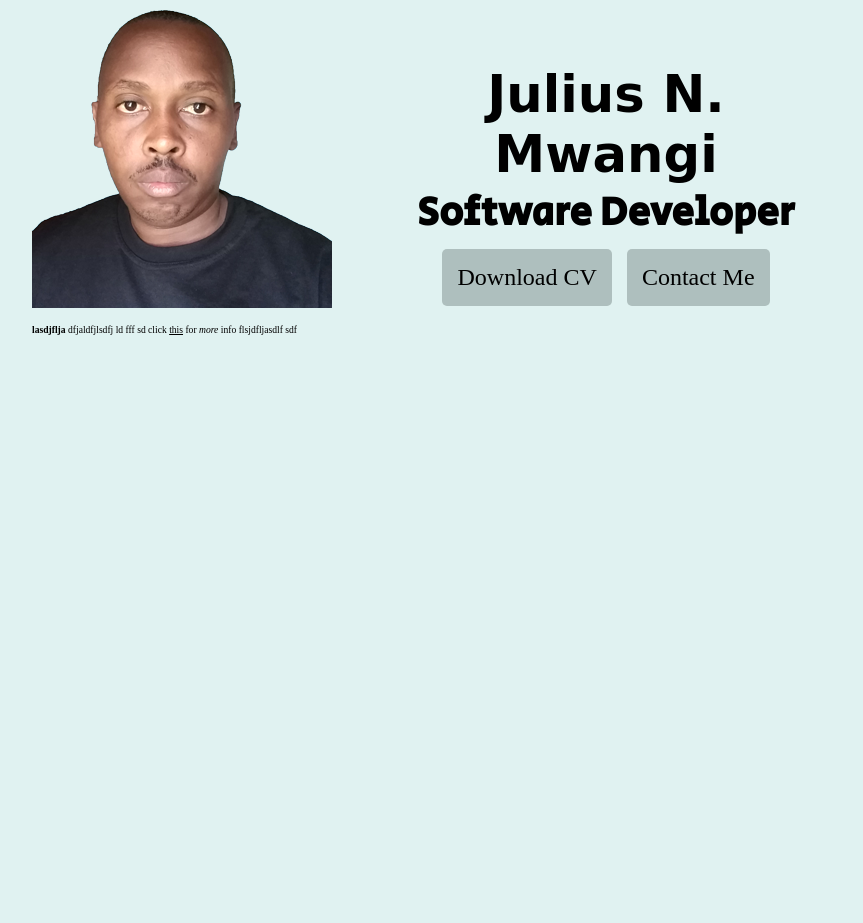
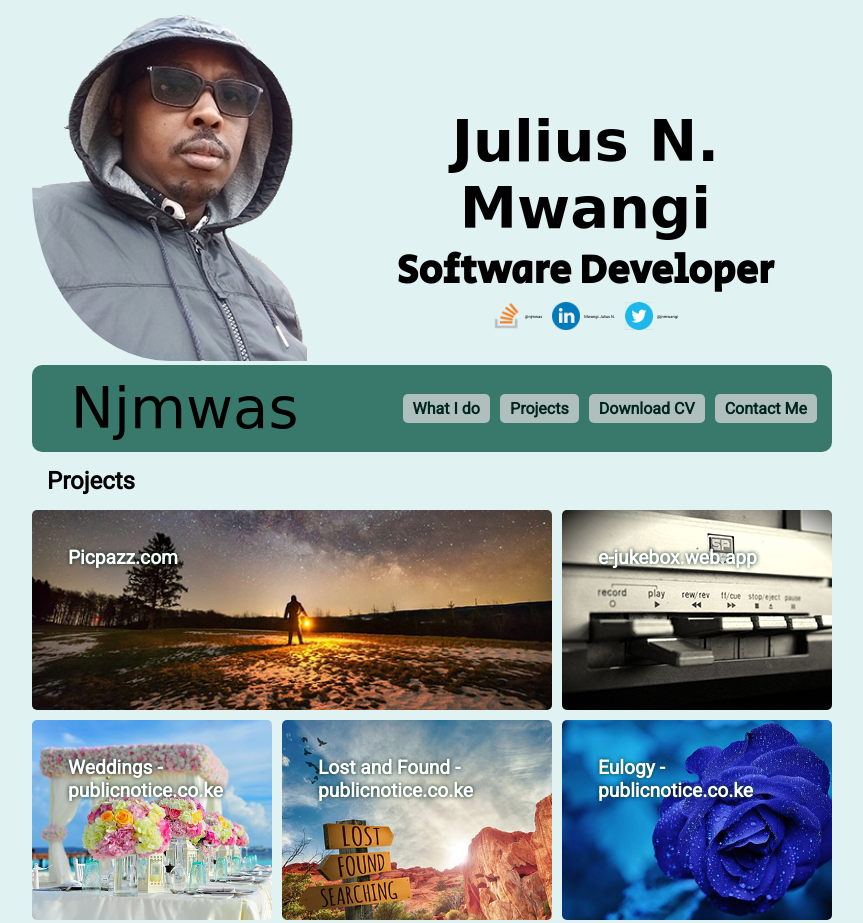
Before and after one commit to jnmwangi/demo-portfolio, a plain HTML site: page index.html in a window 1280 px wide. Shown: the top 923 px of the page, without its empty margins (208-1071 px from the left). Before the commit the page ends 800 px from the top, so only its background shows below. Drawn offline with Linux system fonts and the light colour scheme; a web font is replaced by a local one.

Commit message:
Included portfolio projects

```diff
--- a/css/style.css
+++ b/css/style.css
@@ -1,12 +1,15 @@
-
+*{
+    box-sizing: border-box;
+}
 
 body{
     background-color: rgb(224 242 241);
     color: black;
     font-size: 16px;
+    font-family: 'Roboto', sans-serif;
 }
 
-h1, h2{
+h1, h2, h3, h4, h5, h6{
     margin: 0;
 }
 
@@ -14,24 +17,56 @@ a{
     color: black;
 }
 
-section{
+section, nav{
     max-width: 800px;
     margin-left: auto;
     margin-right: auto;
     /* border: 1px green solid; */
 }
 
+.section-title{
+    margin: 0.625em 0 0.625em 0.625em;
+}
+
+nav, nav ul{
+    display: flex;
+    align-items: center;
+}
+
+nav{
+    background-color: #39796B;
+    padding: 0.625em;
+    border-radius: 10px;
+    position: sticky;
+    top: 0;
+}
+
+nav ul{
+    margin: 0 0 0 auto;
+    list-style: none;
+    justify-content: center;
+}
+
+nav li{
+    padding: 0;
+    margin: 0;
+}
+
+.brand{
+    padding-left: 0.5em;
+}
+
 #portfolio-summery{
     display: flex;
-    font-size: 24px;
 }
+
  p{
     font-size: 0.6em;
  }
 
-#name{
-    font-family: 'Calligraffitti', cursive;
-    font-size: 3.2rem;
+#name, .brand{
+    font-family: 'Bilbo Swash Caps', cursive;
+    font-size: 3.6rem;
 }
 
 #jd{
@@ -46,20 +81,115 @@ section{
 #portfolio-summery > div:last-child{
     flex-grow: 1;
     align-self: flex-end;
-    padding-left: 2em;
+    padding: 0 0 2em 2em;
     text-align: center;
+}
+
+#portfolio-image{
+    width: 100%;
+    border-radius: 0 0 0 50%;
 }
 
 .anchor-button{
     display: block;
     background-color: #AEBFBE;
     border-radius: 5px;
-    padding: 0.625em;
+    padding: 0.315em 0.625em;
     text-decoration: none;
     margin: 0.315em;
+    color: #00251A;
+    font-weight: bold;
 }
 
 .button-container{
     display: flex;
     justify-content: center;
 }
+
+.social-icon-container{
+    display: flex;
+    justify-content: center;
+}
+
+.social-icon-container a{
+    display: flex;
+    margin: 0.625em;
+    color: black;
+    text-decoration: none;
+    align-items: center;
+    font-size: 0.25em;
+    padding: 0 0.625em;
+}
+
+.social-icon-container img{
+    margin-right: 1em;
+}
+
+#projects-grid{
+    display: grid;
+    grid-template-columns: 30% calc(35% - 0.625em) calc(35% - 0.625em);
+    gap: 0.625em;
+}
+
+#projects-grid > div{
+    background-size: cover;
+    border-radius: 5px;
+    color: white;
+    text-shadow: 0 0 4px #00251A;
+    font-size: 1.8rem;
+}
+
+#projects-grid h3{
+    font-size: 1.2rem;
+}
+
+#projects-grid a{
+    color: white;
+    text-decoration: none;
+    background-color: none !important;
+}
+
+#projects-grid > div p{
+    display: none;
+}
+
+#projects-grid > div > div{
+    padding: 1.25em;
+    height: 200px;
+}
+
+#projects-grid > div:hover > div{
+    background-color: rgba(255 255 255 / .7);
+    color: black;
+    text-shadow: none;
+}
+
+#projects-grid > div:hover p{
+    display: block;
+}
+
+#projects-grid > div:hover a{
+    color: black;
+    text-shadow: none;
+}
+
+#project-picpazz{
+    background: url(../images/projects/picpazz.png) center bottom;
+    grid-column: 1 / span 2;
+}
+
+#project-e-jukebox{
+    background: url(../images/projects/e-juke-box.png);
+}
+
+#project-weddings{
+    background: url(../images/projects/public-notice-weddings.png);
+}
+
+#project-lostnfound{
+    background: url(../images/projects/public-notice-lostfound.png);
+}
+
+#project-eulogy{
+    background: url(../images/projects/public-notice-eulogy.png);
+}
--- a/index.html
+++ b/index.html
@@ -1,5 +1,6 @@
 <!DOCTYPE html>
 <html lang="en">
+
 <head>
     <meta charset="UTF-8">
     <meta http-equiv="X-UA-Compatible" content="IE=edge">
@@ -9,34 +10,89 @@
 
     <link rel="preconnect" href="https://fonts.googleapis.com">
     <link rel="preconnect" href="https://fonts.gstatic.com" crossorigin>
-    <link href="https://fonts.googleapis.com/css2?family=Bilbo+Swash+Caps&family=Calligraffitti&family=Open+Sans:wght@300&family=Roboto&family=Secular+One&display=swap" rel="stylesheet">
+    <link
+        href="https://fonts.googleapis.com/css2?family=Bilbo+Swash+Caps&family=Calligraffitti&family=Open+Sans:wght@300&family=Roboto&family=Secular+One&display=swap"
+        rel="stylesheet">
 
     <title>Document</title>
 </head>
+
 <body>
 
     <section id="portfolio-summery">
 
         <div>
             <!-- First coloumn -->
-            <img id="portfolio-image" src="./images/passport-photo.png" />
+            <img id="portfolio-image" src="./images/dev-me.png" />
         </div>
 
         <div>
             <!-- Second coloumn -->
             <h1 id="name" title="Julius N. Mwangi">Julius N. Mwangi</h1>
             <h2 id="jd" title="Software Developer">Software Developer</h2>
-            <div class="button-container">
-                <a href="" class="anchor-button">Download CV</a>
-                <a href="" class="anchor-button">Contact Me</a>
+            <div class="social-icon-container">
+                <a href=""><img src="./images/icons/stack-overflow.png" width="28" /> @njmwas</a>
+                <a href=""><img src="./images/icons/linkedin.png" width="28" />Mwangi Julius N.</a>
+                <a href=""><img src="./images/icons/twitter.png" width="28" /> @jnmwangi</a>
             </div>
         </div>
 
     </section>
 
+    <nav>
+        <span class="brand">Njmwas</span>
+        <ul>
+            <li><a href="" class="anchor-button">What I do</a></li>
+            <li><a href="" class="anchor-button">Projects</a></li>
+            <li><a href="" class="anchor-button">Download CV</a></li>
+            <li><a href="" class="anchor-button">Contact Me</a></li>
+        </ul>
+    </nav>
+
     <section id="projects">
-        <p> <strong>lasdjflja</strong> dfjaldfjlsdfj ld fff sd click <a href="http://google.com">this</a> for <i>more</i> info flsjdfljasdlf sdf</p>
+
+        <h2 class="section-title">Projects</h2>
+
+        <div id="projects-grid">
+            <div id="project-picpazz">
+                <div>
+                    <h3><a href="https://Picpazz.com" target="_blank">Picpazz.com</a></h3>
+                    <p>Picpazz is a picture puzzle game that improves the player's photographic memory</p>
+                </div>
+            </div>
+            <div id="project-e-jukebox">
+                <div>
+                    <h3><a href="https://e-jukebox.web.app">e-jukebox.web.app</a></h3>
+                    <p>Real-time music request in a remote meeting/party</p>
+                </div>
+            </div>
+            <div id="project-weddings">
+                <div>
+                    <h3><a href="https://publicnotice.co.ke">Weddings - publicnotice.co.ke</a></h3>
+                    <p>Search and Report lost item</p>
+                </div>
+            </div>
+            <div id="project-lostnfound">
+                <div>
+                    <h3><a href="https://publicnotice.co.ke">Lost and Found - publicnotice.co.ke</a></h3>
+                    <p>Wedding announcements and coverage</p>
+                </div>
+            </div>
+            <div id="project-eulogy">
+                <div>
+                    <h3><a href="https://publicnotice.co.ke">Eulogy - publicnotice.co.ke</a></h3>
+                    <p>Digitalized eulogies and memories</p>
+                </div>
+            </div>
+        </div>
+
+    </section>
+
+    <section id="work-experience">
+        <h2 class="section-title">Work Experience</h2>
+        <div style="height: 400px"></div>
     </section>
 
 </body>
+
 </html>
```
Also changed, not shown: images/dev-me.png (added), images/icons/linkedin.png (added), images/icons/stack-overflow.png (added), images/icons/twitter.png (added), images/projects/e-juke-box.png (added), images/projects/picpazz.png (added), images/projects/public-notice-eulogy.png (added), images/projects/public-notice-lostfound.png (added), images/projects/public-notice-weddings.png (added), images/projects/public-notice.png (added).
